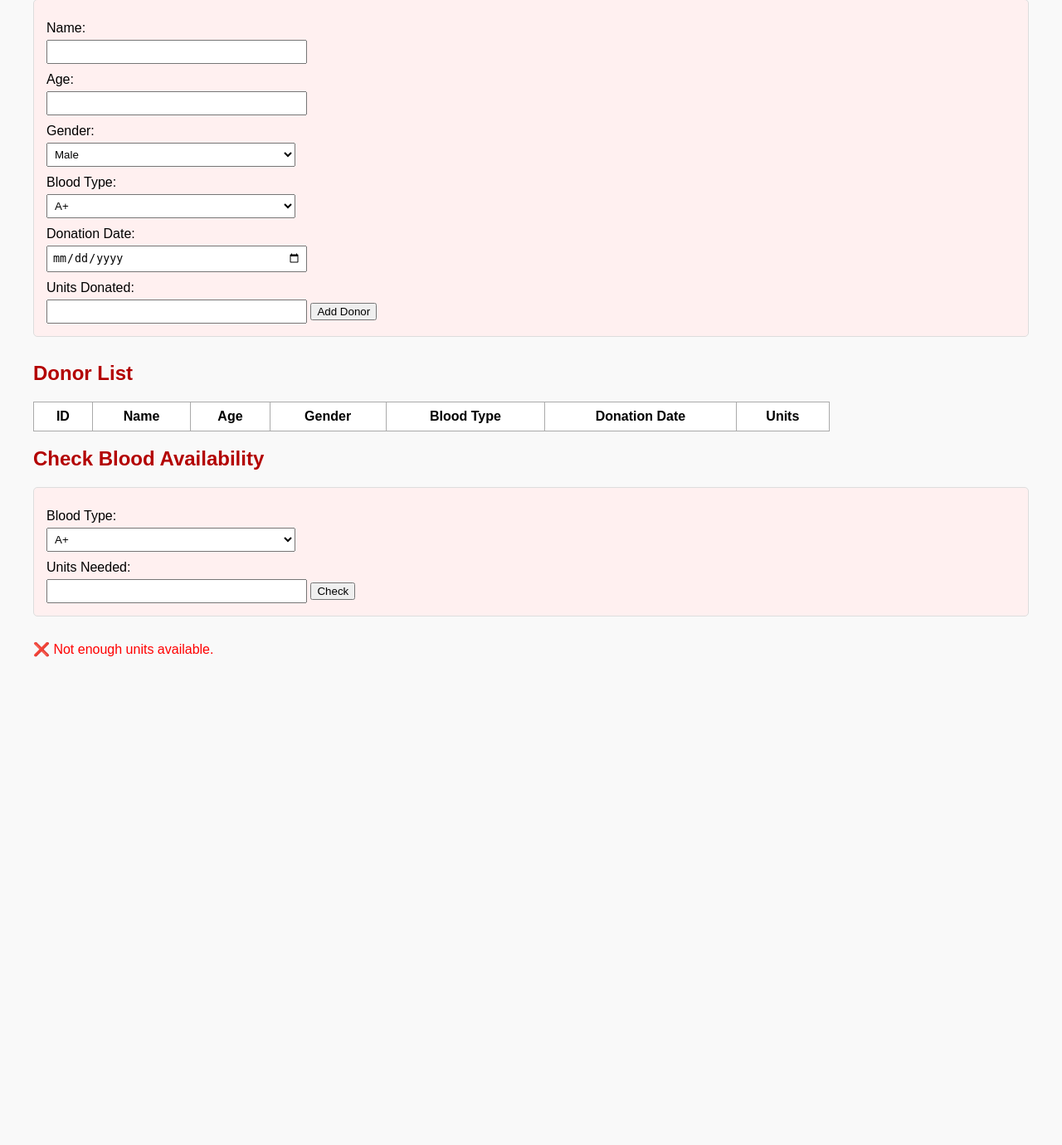
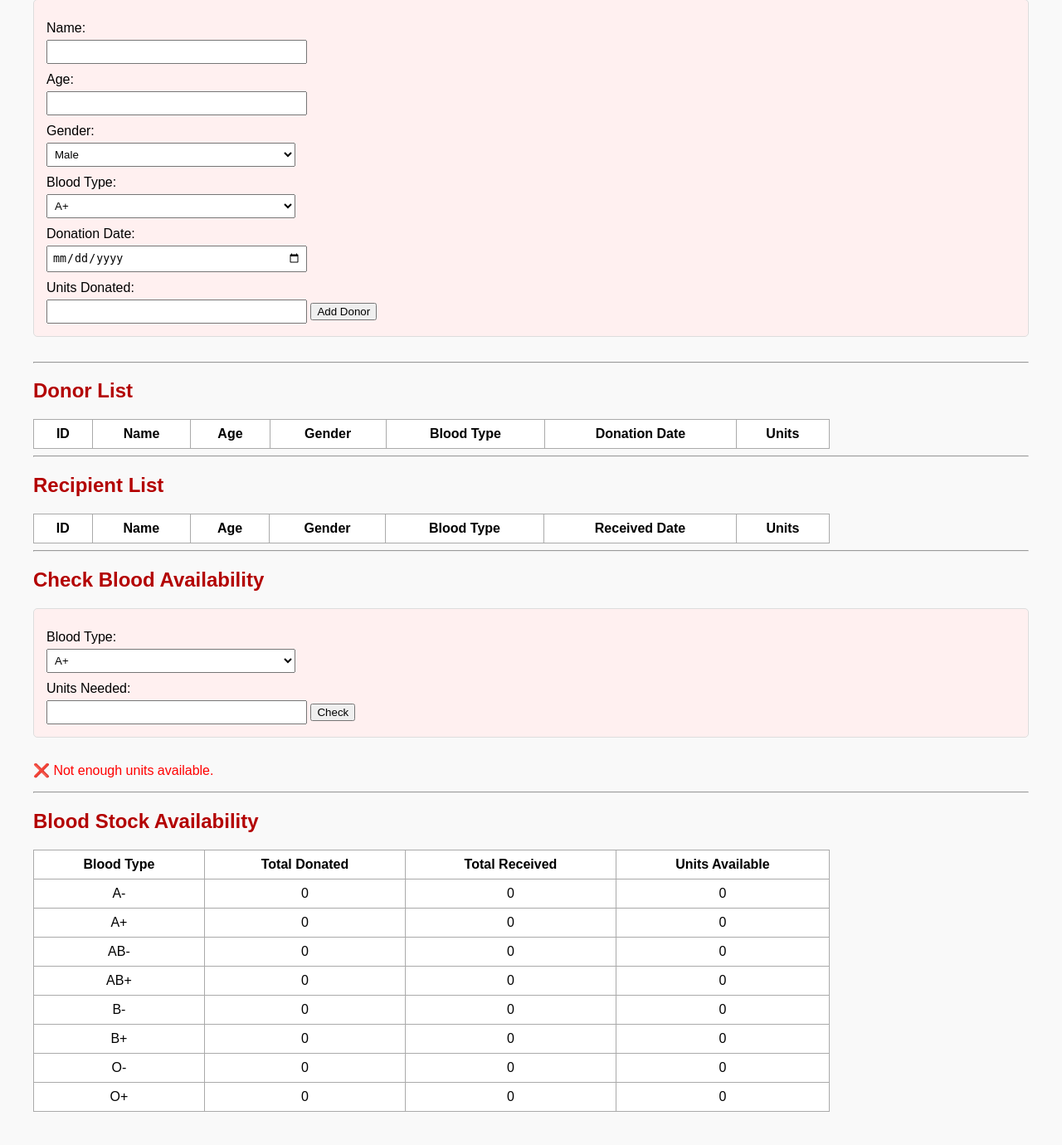
Before and after one commit to SaqibAK001/bloodbank_database, a Flask app: page / in a window 1280 px wide. Shown: the part 1601-2981 px from the top of the page at 83% size. Before the commit the page ends 2393 px from the top, so only its background shows below. Run offline with Flask 3, Linux system fonts and the light colour scheme; data comes from the database, SQL or seed files in the repository; data that the repository does not hold is empty.

Commit message:
Initial commit - bloodbank_database project

```diff
--- a/app.py
+++ b/app.py
@@ -3,20 +3,31 @@ import mysql.connector
 
 app = Flask(__name__)
 
-conn = mysql.connector.connect(
-    host='localhost',
-    user='root',
-    password='cse@123',
-    database='bloodbank'
-)
+def get_connection():
+    return mysql.connector.connect(
+        host='localhost',
+        user='root',
+        password='cse@123',
+        database='bloodbank'
+    )
 
 @app.route('/')
 def index():
+    conn = get_connection()
     cursor = conn.cursor(dictionary=True)
+
     cursor.execute("SELECT * FROM donors")
     donors = cursor.fetchall()
+
+    cursor.execute("SELECT * FROM recipients")
+    recipients = cursor.fetchall()
+
+    cursor.execute("SELECT * FROM blood_stock")
+    stock = cursor.fetchall()
+
     cursor.close()
-    return render_template('index.html', donors=donors)
+
+    return render_template('index.html', donors=donors, recipients=recipients, stock=stock)
 
 @app.route('/add_donor', methods=['POST'])
 def add_donor():
@@ -27,6 +38,7 @@ def add_donor():
     donation_date = request.form['donation_date']
     units_donated = request.form['units_donated']
 
+    conn = get_connection()
     cursor = conn.cursor()
     cursor.execute("""
         INSERT INTO donors (name, age, gender, blood_type, donation_date, units_donated)
@@ -41,23 +53,25 @@ def check_blood():
     blood_type = request.form['blood_type']
     units_requested = int(request.form['units_requested'])
 
+    conn = get_connection()
     cursor = conn.cursor(dictionary=True)
     cursor.execute("SELECT units_available FROM blood_stock WHERE blood_type = %s", (blood_type,))
     result = cursor.fetchone()
     cursor.close()
 
-    if result and result['units_available'] >= units_requested:
-        available = True
-    else:
-        available = False
+    available = result and result['units_available'] >= units_requested
 
     cursor = conn.cursor(dictionary=True)
     cursor.execute("SELECT * FROM donors")
     donors = cursor.fetchall()
+    cursor.execute("SELECT * FROM recipients")
+    recipients = cursor.fetchall()
+    cursor.execute("SELECT * FROM blood_stock")
+    stock = cursor.fetchall()
     cursor.close()
 
-    return render_template('index.html', donors=donors, check_result=available, checked_blood=blood_type, requested_units=units_requested)
-
+    return render_template('index.html', donors=donors, recipients=recipients, stock=stock,
+                           check_result=available, checked_blood=blood_type, requested_units=units_requested)
 
 @app.route('/book_blood', methods=['POST'])
 def book_blood():
@@ -68,6 +82,7 @@ def book_blood():
     received_date = request.form['received_date']
     units_received = request.form['units_received']
 
+    conn = get_connection()
     cursor = conn.cursor()
     cursor.execute("""
         INSERT INTO recipients (name, age, gender, blood_type, received_date, units_received)
@@ -78,4 +93,4 @@ def book_blood():
     return redirect('/')
 
 if __name__ == '__main__':
-    app.run(debug=True)
+    app.run(debug=True, host="127.0.0.1", port=5000)
--- a/templates/index.html
+++ b/templates/index.html
@@ -78,9 +78,8 @@
     <li><strong>Platelets:</strong> Every 2 weeks, up to 24 times a year.</li>
     <li><strong>Plasma:</strong> Every 2 weeks.</li>
   </ul>
-  <p style="font-weight: bold; color: #27ae60; font-size: 22px;">Join the movement. Be a lifesaver. Donate blood and inspire others to do the same. 🦸‍♂️🦸‍♀️</p>
+  <p style="font-weight: bold; color: #27ae60; font-size: 22px;">Join the movement. Be a lifesaver. Donate blood and inspire others to do the same. 🦸‍♂🦸‍♀</p>
 </div>
-
     <h1>Blood Bank System</h1>
 
     <h2>Register Donor</h2>
@@ -113,6 +112,8 @@
         <button type="submit">Add Donor</button>
     </form>
 
+    <hr>
+
     <h2>Donor List</h2>
     <table>
         <tr>
@@ -131,6 +132,29 @@
         </tr>
         {% endfor %}
     </table>
+
+    <hr>
+
+    <h2>Recipient List</h2>
+    <table>
+        <tr>
+            <th>ID</th><th>Name</th><th>Age</th><th>Gender</th>
+            <th>Blood Type</th><th>Received Date</th><th>Units</th>
+        </tr>
+        {% for recipient in recipients %}
+        <tr>
+            <td>{{ recipient.recipient_id }}</td>
+            <td>{{ recipient.name }}</td>
+            <td>{{ recipient.age }}</td>
+            <td>{{ recipient.gender }}</td>
+            <td>{{ recipient.blood_type }}</td>
+            <td>{{ recipient.received_date }}</td>
+            <td>{{ recipient.units_received }}</td>
+        </tr>
+        {% endfor %}
+    </table>
+
+    <hr>
 
     <h2>Check Blood Availability</h2>
     <form method="POST" action="/check_blood">
@@ -174,5 +198,26 @@
             <p class="error">❌ Not enough units available.</p>
         {% endif %}
     {% endif %}
+
+    <hr>
+
+    <h2>Blood Stock Availability</h2>
+    <table>
+        <tr>
+            <th>Blood Type</th>
+            <th>Total Donated</th>
+            <th>Total Received</th>
+            <th>Units Available</th>
+        </tr>
+        {% for row in stock %}
+        <tr>
+            <td>{{ row.blood_type }}</td>
+            <td>{{ row.total_donated or 0 }}</td>
+            <td>{{ row.total_received or 0 }}</td>
+            <td>{{ row.units_available or 0 }}</td>
+        </tr>
+        {% endfor %}
+    </table>
+
 </body>
 </html>
```
Also changed, not shown: mub.sql (deleted, +0 -63 lines), templates/New Text Document.txt (deleted).
